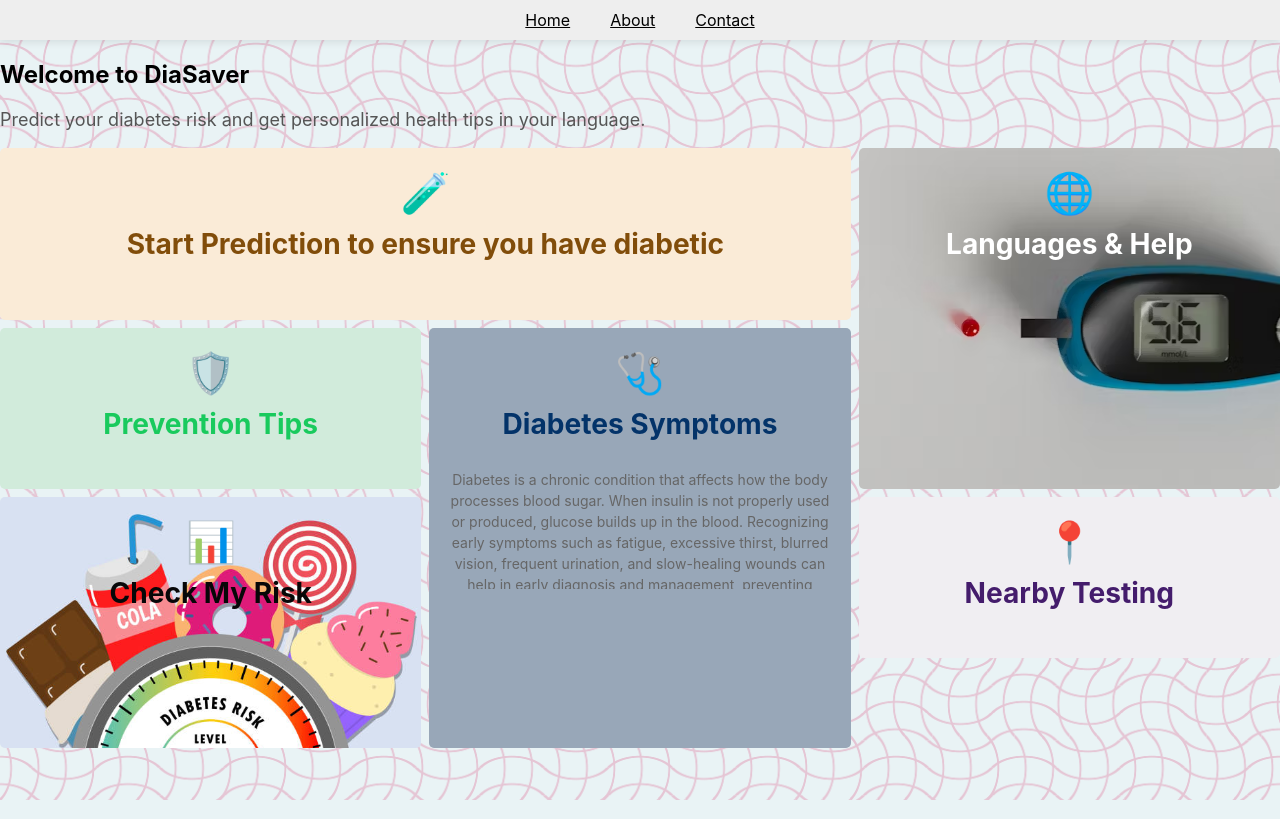
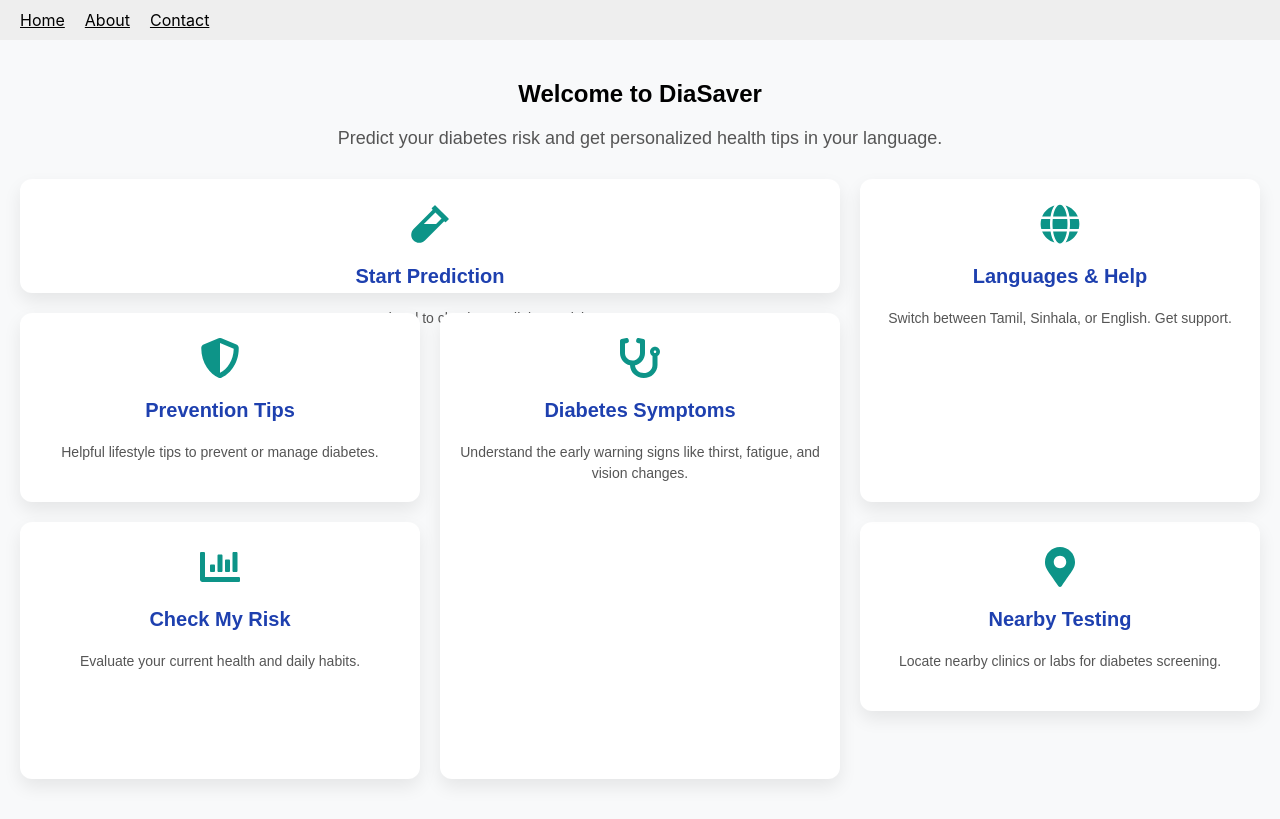
Before and after one commit to MayooriEkanthan/DiaSaver, a React (Create React App) app: page / in a window 1280 px wide. Built offline with nearby package versions, Linux system fonts and the light colour scheme.

Commit message:
your commit message

```diff
--- a/package.json
+++ b/package.json
@@ -9,6 +9,7 @@
     "@testing-library/user-event": "^13.5.0",
     "react": "^19.1.0",
     "react-dom": "^19.1.0",
+    "react-icons": "^5.5.0",
     "react-router-dom": "^7.6.3",
     "react-scripts": "5.0.1",
     "web-vitals": "^2.1.4"
--- /dev/null
+++ b/src/pages/Home.css
@@ -0,0 +1,51 @@
+.home-page {
+  padding: 20px;
+  background: #f8f9fa;
+  font-family: 'Poppins', sans-serif;
+  text-align: center;
+}
+
+.subtitle {
+  font-size: 18px;
+  color: #555;
+}
+
+.grid {
+  display: grid;
+  grid-template-columns: repeat(auto-fit, minmax(260px, 1fr));
+  gap: 20px;
+  margin-top: 30px;
+}
+
+.item {
+  background: #fff;
+  border-radius: 12px;
+  padding: 25px 20px;
+  text-decoration: none;
+  color: #222;
+  box-shadow: 0 8px 18px rgba(0, 0, 0, 0.08);
+  transition: transform 0.2s ease, box-shadow 0.3s ease;
+}
+
+.item:hover {
+  transform: translateY(-5px);
+  box-shadow: 0 12px 28px rgba(0, 0, 0, 0.15);
+}
+
+.item h3 {
+  margin-top: 12px;
+  font-size: 20px;
+  color: #1e40af;
+}
+
+.icon {
+  font-size: 2.5rem;
+  color: #0d9488;
+}
+
+.desc {
+  font-size: 14px;
+  color: #555;
+  margin-top: 10px;
+  line-height: 1.5;
+}
--- a/src/pages/Home.js
+++ b/src/pages/Home.js
@@ -1,62 +1,79 @@
 import React from 'react';
 import { Link } from 'react-router-dom';
-import '../App.css';
+import {
+  FaVial,
+  FaShieldAlt,
+  FaChartBar,
+  FaStethoscope,
+  FaMapMarkerAlt,
+  FaGlobe,
+} from 'react-icons/fa';
+
+import './Home.css';
 
 function Home() {
   const items = [
-    { id: 0, title: "Start Prediction to ensure you have diabetic", icon: "🧪", link: "/predict" },
-    { id: 1, title: "Prevention Tips", icon: "🛡️", link: "/prevention" },
-    { id: 2, title: "Check My Risk", icon: "📊", link: "/myrisk" },
+    {
+      id: 0,
+      title: 'Start Prediction',
+      icon: <FaVial />,
+      link: '/predict',
+      description: 'Use our AI-powered tool to check your diabetes risk.',
+    },
+    {
+      id: 1,
+      title: 'Prevention Tips',
+      icon: <FaShieldAlt />,
+      link: '/prevention',
+      description: 'Helpful lifestyle tips to prevent or manage diabetes.',
+    },
+    {
+      id: 2,
+      title: 'Check My Risk',
+      icon: <FaChartBar />,
+      link: '/myrisk',
+      description: 'Evaluate your current health and daily habits.',
+    },
     {
       id: 3,
-      title: "Diabetes Symptoms",
-      icon: "🩺",
-      link: "/symptoms",
-      description: "Diabetes is a chronic condition that affects how the body processes blood sugar. When insulin is not properly used or produced, glucose builds up in the blood. Recognizing early symptoms such as fatigue, excessive thirst, blurred vision, frequent urination, and slow-healing wounds can help in early diagnosis and management, preventing serious complications."
+      title: 'Diabetes Symptoms',
+      icon: <FaStethoscope />,
+      link: '/symptoms',
+      description:
+        'Understand the early warning signs like thirst, fatigue, and vision changes.',
     },
-    { id: 4, title: "Nearby Testing", icon: "📍", link: "/testing" },
-    { id: 5, title: "Languages & Help", icon: "🌐", link: "/language" },
+    {
+      id: 4,
+      title: 'Nearby Testing',
+      icon: <FaMapMarkerAlt />,
+      link: '/testing',
+      description: 'Locate nearby clinics or labs for diabetes screening.',
+    },
+    {
+      id: 5,
+      title: 'Languages & Help',
+      icon: <FaGlobe />,
+      link: '/language',
+      description: 'Switch between Tamil, Sinhala, or English. Get support.',
+    },
   ];
 
   return (
     <div className="home-page">
-      <h2>Welcome to DiaSaver</h2>
-      <p style={{ fontSize: '18px', color: '#555' }}>
+      <h2>
+        Welcome to <strong>DiaSaver</strong>
+      </h2>
+      <p className="subtitle">
         Predict your diabetes risk and get personalized health tips in your language.
       </p>
 
       <div className="grid">
         {items.map((item) => (
-          <div className={`item item-${item.id}`} key={item.id}>
-            <Link
-              to={item.link}
-              style={{
-                textDecoration: 'none',
-                color: 'inherit',
-                display: 'block',
-                width: '100%',
-                height: '100%',
-              }}
-            >
-              <div style={{ fontSize: '2.5rem' }}>{item.icon}</div>
-              <h3 style={{ marginTop: '10px' }}>{item.title}</h3>
-
-              {/* ✅ Show description if available */}
-              {item.description && (
-                <p style={{
-                  fontSize: '14px',
-                  color: '#666',
-                  marginTop: '10px',
-                  lineHeight: '1.5',
-                  maxHeight: '120px',
-                  overflow: 'hidden',
-                  textOverflow: 'ellipsis'
-                }}>
-                  {item.description}
-                </p>
-              )}
-            </Link>
-          </div>
+          <Link to={item.link} key={item.id} className={`item item-${item.id}`}>
+            <div className="icon">{item.icon}</div>
+            <h3>{item.title}</h3>
+            <p className="desc">{item.description}</p>
+          </Link>
         ))}
       </div>
     </div>
```
Also changed, not shown: 1 other file (tests, documents, lock files or other folders).
